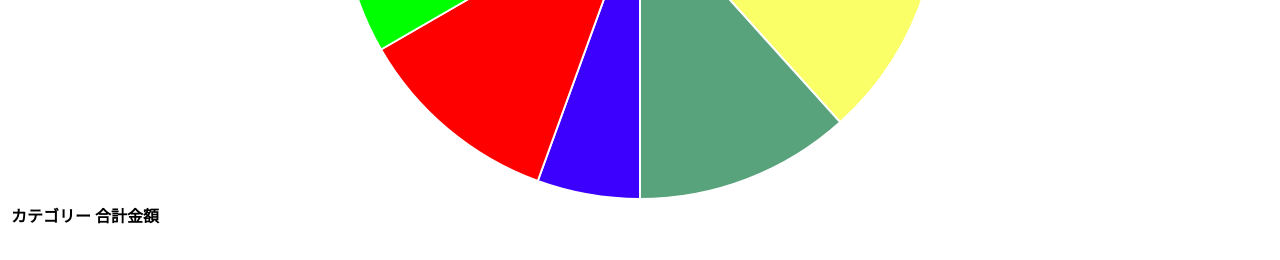
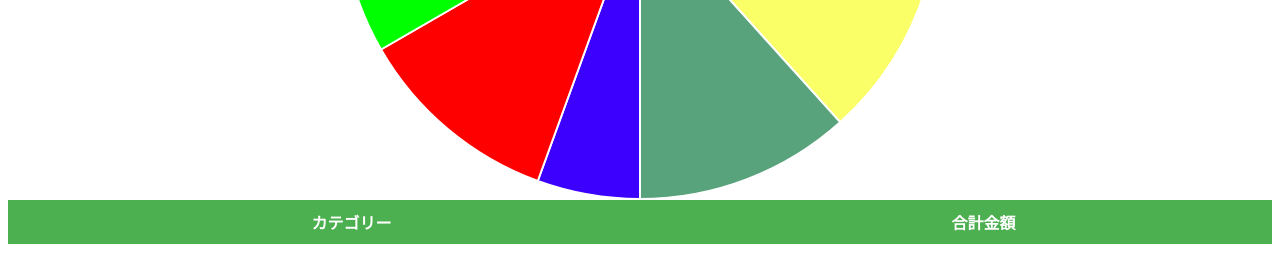
Before and after one commit to 2023AIT-OOP2-G14/Kakeibo, a Flask app: page /graph in a window 1280 px wide. Shown: the part 540-800 px from the top of the page. Run offline with Flask 3, Linux system fonts and the light colour scheme; data that the repository does not hold is empty; some libraries are stand-ins or nearby versions.

Commit message:
Update graph.html

```diff
--- a/templates/graph.html
+++ b/templates/graph.html
@@ -24,6 +24,26 @@
             border: 1px solid #000; キャンバスの境界を表示する場合
         }
         */
+        #CategoryDetail table {
+        width: 100%; /* テーブルの幅を設定 */
+        border-collapse: collapse; /* セル間の境界線を結合 */
+        }
+
+        #CategoryDetail th {
+            background-color: #4CAF50; /* ヘッダーの背景色 */
+            color: white; /* ヘッダーの文字色 */
+            padding: 10px; /* パディング */
+        }
+
+        #CategoryDetail td.category {
+            background-color: #f2f2f2; /* カテゴリーセルの背景色 */
+            padding: 10px; /* パディング */
+        }
+
+        #CategoryDetail td.amount {
+            background-color: #d1e7dd; /* 金額セルの背景色 */
+            padding: 10px; /* パディング */
+        }
     </style>
 </head>
 
```
